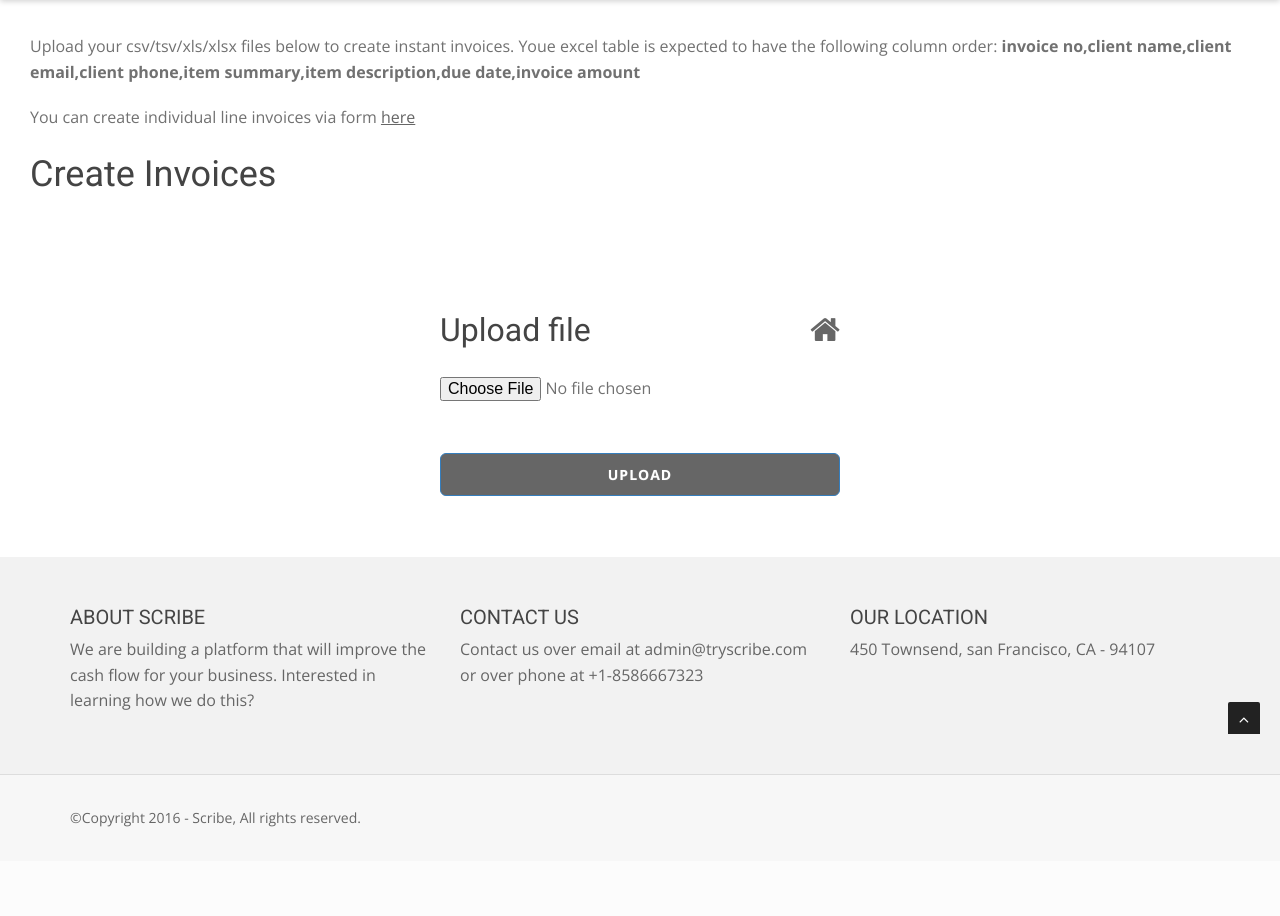
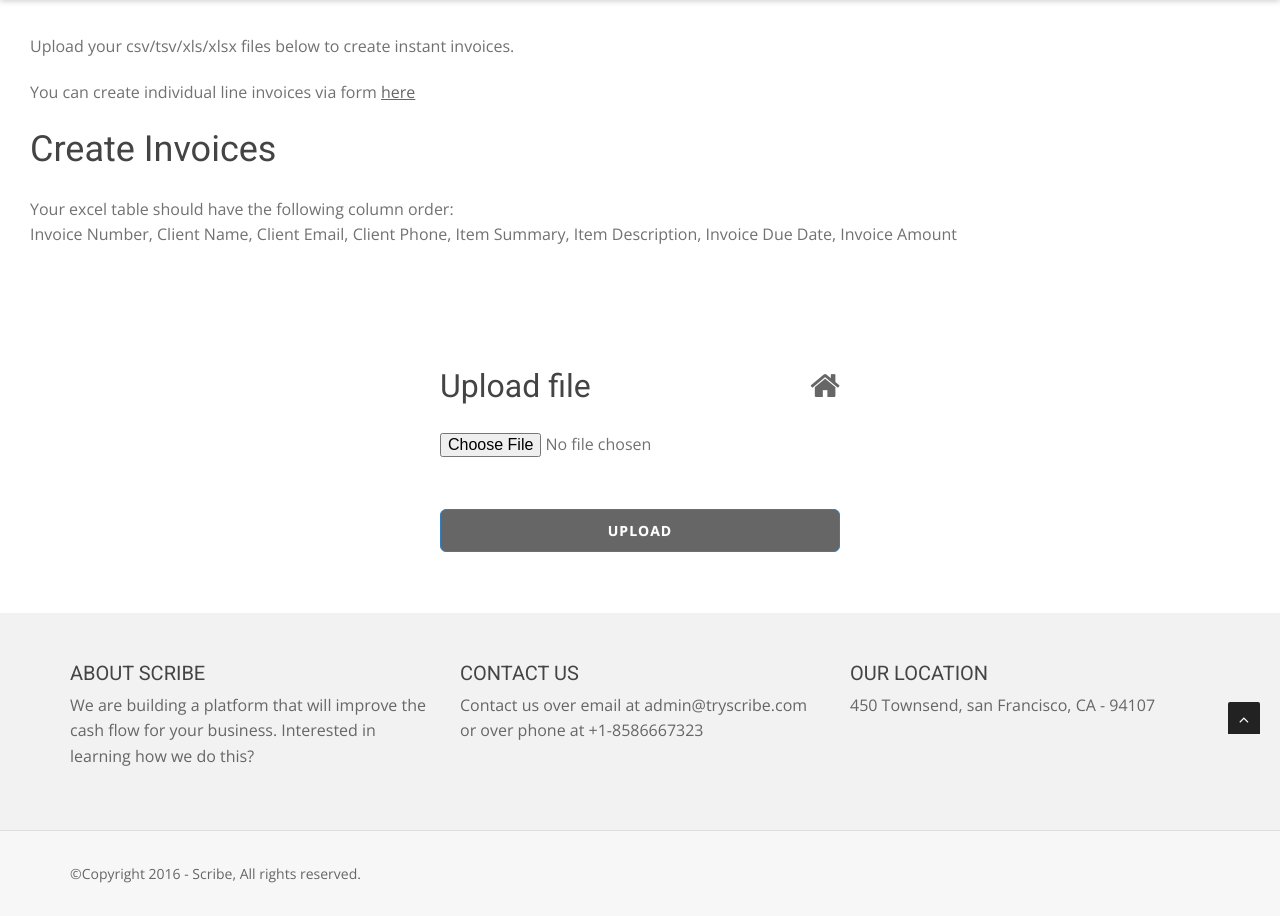
Before and after one commit to shipEZ/byzPay, a Flask app: page /uploadFile in a window 1280 px wide. Shown: the part 66-982 px from the top of the page. Before the commit the page ends 893 px from the top, so only its background shows below. Run offline with Flask 2, Linux system fonts and the light colour scheme; parts of the project's set-up code (start-up, migrations or seed data) failed here and were passed over; some libraries are stand-ins or nearby versions.

Commit message:
excel file format defined and verified

```diff
--- a/app.py
+++ b/app.py
@@ -202,9 +202,15 @@ def redirect_url(default='index'):
 def create_invoice():
   if request.method == 'POST':
     excelContent = request.get_array(field_name='file')
-    invoiceDict = createInvoice(excelContent, current_user)
-    returnedInvoiceDict = sendMail(invoiceDict)
-    return redirect(url_for('display_result', result=json.dumps(returnedInvoiceDict)))
+    header=[str(x) for x in excelContent[0]]
+    line=["Invoice Number","Client Name","Client Email","Client Phone","Item Summary","Item Description","Invoice Due Date","Invoice Amount"]
+    if(header==line):
+      invoiceDict = createInvoice(excelContent, current_user)
+      returnedInvoiceDict = sendMail(invoiceDict)
+      return redirect(url_for('display_result', result=json.dumps(returnedInvoiceDict)))
+    else:
+      print header
+      flash("Correct your column order to the following - invoice no,client name,client email,client phone,item summary,item description,due date,invoice amount")
   return render_template('forms/uploadFile.html')
 
 @csrf.exempt
@@ -361,7 +367,7 @@ def index():
 
 @app.route('/ycdemo', methods=["GET", "POST"])
 def ycdemo():
-  user = Business.query.filter_by(email='sachinas@ucsd.edu').first()
+  user = Business.query.filter_by(email='YC@YC.com').first()
   login_user(user, remember=True)
   return redirect(request.args.get('next') or url_for('home'))
 
--- a/sample_invoice_list_small.csv
+++ b/sample_invoice_list_small.csv
@@ -1,3 +1,3 @@
-invoice no,client name,client email,client phone,item summary,item description,due date,amount
+Invoice Number,Client Name,Client Email,Client Phone,Item Summary,Item Description,Invoice Due Date,Invoice Amount
 1000,rutika,sachinas@ucsd.edu,8586667323,testInvoice,generic description,15 September,200
 1001,aviral,sachin.suryanarayana@bloomreach.com,8586667323,testInvoice,generic description,16 September,210
--- a/templates/forms/createLineInvoice.html
+++ b/templates/forms/createLineInvoice.html
@@ -16,6 +16,6 @@
     {{ form.description(class_ = 'form-control last-input', placeholder = form.description.label.text) }}
       {{ form.invoiceDueDate(class_ = 'form-control last-input', placeholder = form.invoiceDueDate.label.text, required = true) }}
       {{ form.invoiceAmt(class_ = 'form-control last-input', placeholder = form.invoiceAmt.label.text, required = true) }}
-    <input type="submit" value="update details" class="btn btn-primary btn-lg btn-block" >
+    <input type="submit" value="create invoice" class="btn btn-primary btn-lg btn-block" >
   </form>
 {% endblock %}
--- a/templates/forms/updateBusinessDetails.html
+++ b/templates/forms/updateBusinessDetails.html
@@ -1,7 +1,7 @@
 {% extends 'layouts/main.html' %}
 {% block title %}Update Business Details{% endblock %}
 {% block content %}
-  Please update ‘Your Company Details’ to include this information in your invoices
+  Please update your company details to include this information in your invoices
   <form method="post" class="form">
       <input type="hidden" name="csrf_token" value="{{ csrf_token() }}"/>
     <h3 class="form-heading">Update Details <a href="{{ url_for('home') }}" title="Back to homepage"><i class="fa fa-home pull-right"></i></a></h3>
--- a/templates/forms/uploadFile.html
+++ b/templates/forms/uploadFile.html
@@ -1,11 +1,12 @@
 {% extends 'layouts/main.html' %}
 {% block title %}Upload File{% endblock %}
 {% block content %}
-     <p>Upload your csv/tsv/xls/xlsx files below to create instant invoices. Youe excel table is expected to have the following column order:
-         <b>invoice no,client name,client email,client phone,item summary,item description,due date,invoice amount</b></p>
+     <p>Upload your csv/tsv/xls/xlsx files below to create instant invoices.</p>
          You can create individual line invoices via form <a href="{{ url_for('create_invoice_via_form') }}" style="text-decoration: underline">here</a>
     <br> <br>
     <h2>Create Invoices</h2>
+    Your excel table should have the following column order:<br>
+         Invoice Number, Client Name, Client Email, Client Phone, Item Summary, Item Description, Invoice Due Date, Invoice Amount
     <form action="" method=post enctype=multipart/form-data class="form">
         <h3 class="form-heading">Upload file <a href="{{ url_for('home') }}" title="Back to homepage"><i class="fa fa-home pull-right"></i></a></h3>
         <input type="hidden" name="csrf_token" value="{{ csrf_token() }}"/><p>
--- a/templates/pages/dynamicDiscounting.html
+++ b/templates/pages/dynamicDiscounting.html
@@ -1,7 +1,7 @@
 {% extends 'layouts/main.html' %}
 {% block title %}Dynamic Discounting{% endblock %}
 {% block content %}
-    Send new invoice with discounted amounts
+    Send updated invoices with discounted amounts
     {{ pagination.info }}
     {{ pagination.links }}
     <table>
```
Also changed, not shown: database.db, 2 other files.
